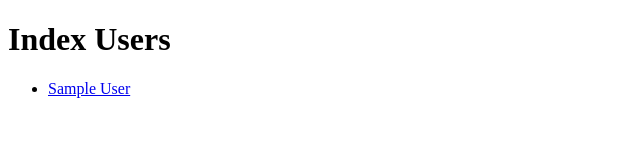
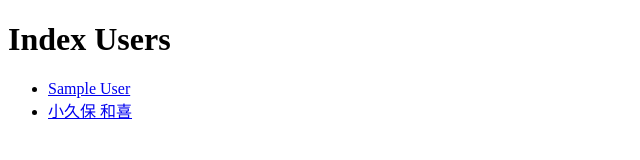
Before and after one commit to techno-standard/tep_202308, a plain HTML site: page index.html in a window 1280 px wide. Shown: the whole page, without its empty margins (0-640 px from the left). Drawn offline with Linux system fonts and the light colour scheme.

Commit message:
index.htmlに自己紹介ページへのリンクを追加

```diff
--- a/index.html
+++ b/index.html
@@ -9,6 +9,7 @@
     <h1>Index Users</h1>
     <ul>
       <li><a href="users/sampleuser.html">Sample User</a></li>
+      <li><a href="users/kazu0123.html">小久保 和喜</a></li>
     </ul>
   </body>
 </html>
```
